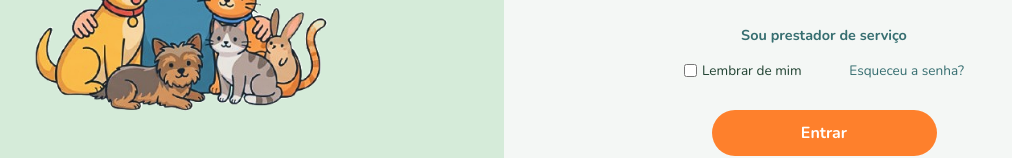
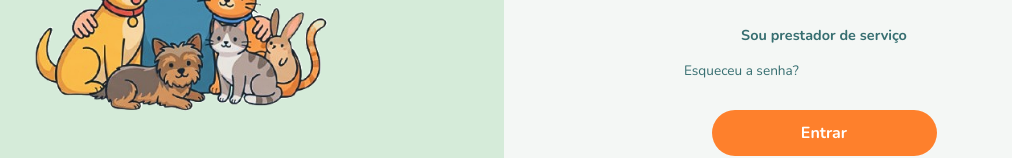
Before and after one commit to GabriellyLaierr/PetCare, a plain HTML site: page codigo/login/index.html in a window 1280 px wide. Shown: the part 288-446 px from the top of the page, without its empty margins (136-1148 px from the left). Drawn offline with nearby package versions, Linux system fonts and the light colour scheme.

Commit message:
Update index.html

```diff
--- a/codigo/login/index.html
+++ b/codigo/login/index.html
@@ -47,11 +47,7 @@
 
             <p class="link-prestador"><a href="../servicos/login/index.html">Sou prestador de serviço</a></p>
 
-            <!-- Opções extras padrão de tela de Login (Sem onclick) -->
             <div id="opcoes-login">
-                <label for="lembrar">
-                    <input type="checkbox" id="lembrar" name="lembrar"> Lembrar de mim
-                </label>
                 <a href="#" id="esqueceu-senha">Esqueceu a senha?</a>
             </div>
 
```
